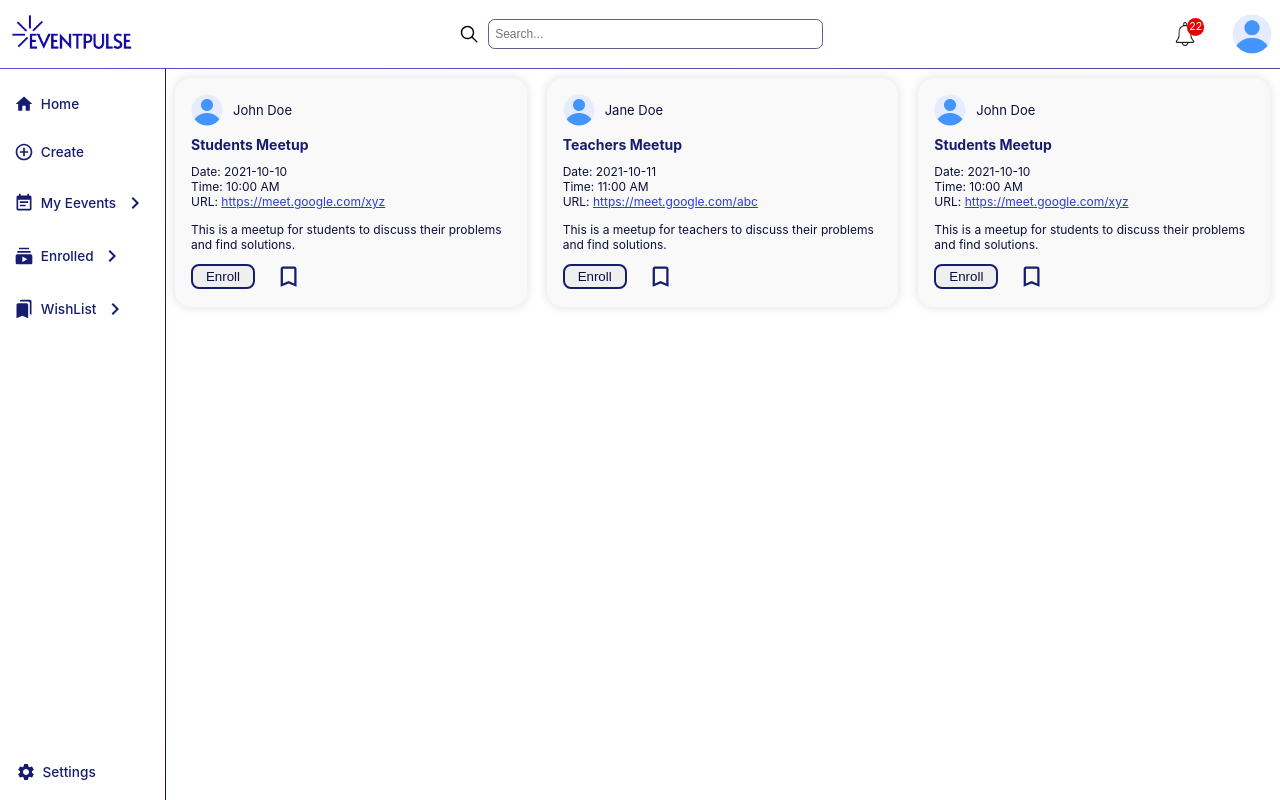
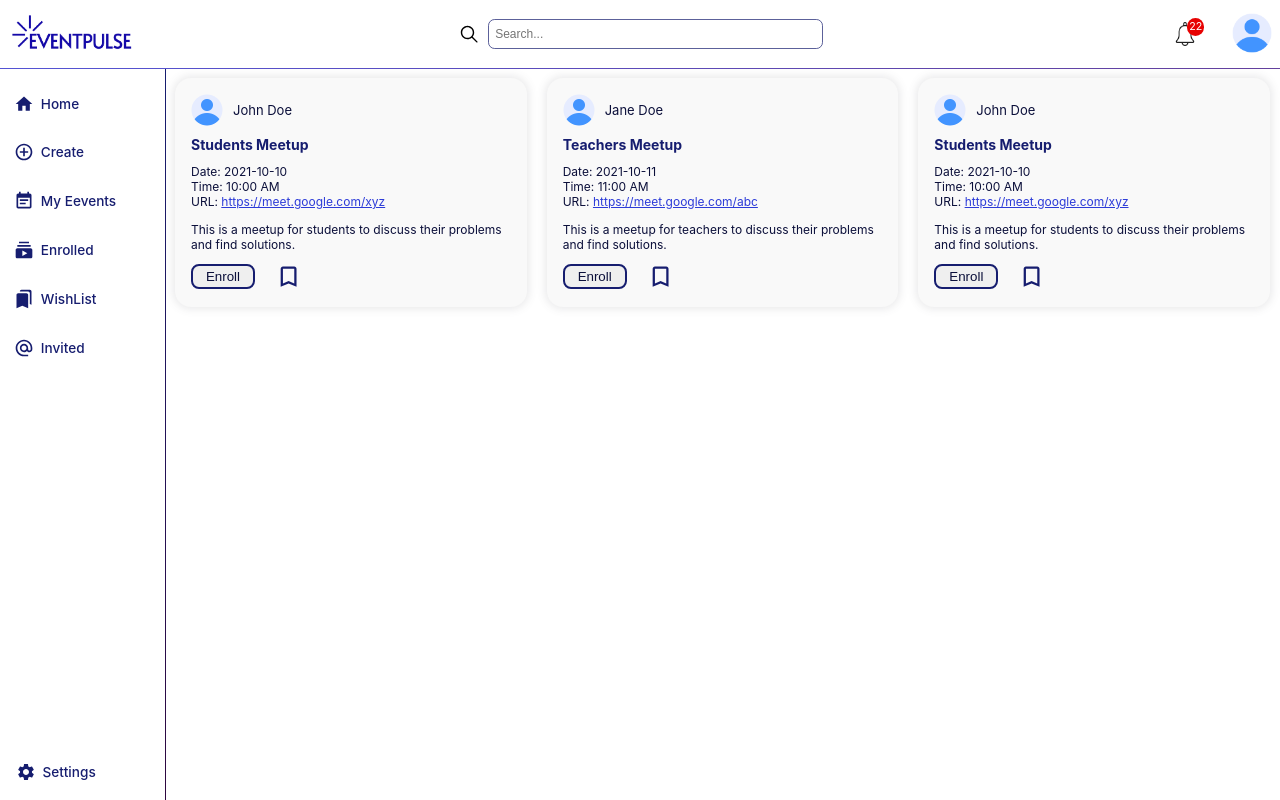
Before and after one commit to imesh-madushan/iwb360-davinci-crew, a React (Create React App) app in the folder frontend/: page / in a window 1280 px wide. Built offline with nearby package versions, Linux system fonts and the light colour scheme.

Commit message:
Icon names removed from navBar -profile options implemented when click profile image of current user

```diff
--- a/frontend/src/App.css
+++ b/frontend/src/App.css
@@ -15,6 +15,6 @@
     .mainbodyAuth{
         left: 0;
         width: 100%;
-        top: 96px;
+        top: 90px;
     }
 }
--- a/frontend/src/components/navBarAfterAuth/navBarAfterAuth.css
+++ b/frontend/src/components/navBarAfterAuth/navBarAfterAuth.css
@@ -11,6 +11,7 @@
     left: 0;
     right: 0;
     z-index: 1001;
+    font-size: 14px;
 }
 
 .navAAuth .logo{
@@ -99,15 +100,43 @@
     position: absolute;
 }
 
-.navAAuth .links a .profile{
+.navAAuth .links .profile{
+}
+
+.navAAuth .links .profile img{
     width: 2.5rem;
     height: 2.5rem;
     margin: 0rem;
 }
-.navAAuth .links a .profile:hover{
+.navAAuth .links .profile img:hover{
     filter: drop-shadow(0px 0px 5px #05050533);
 }
 
+.navAAuth .links .profile .drop{
+    position: absolute;
+    display: flex;
+    flex-direction: column;
+    background-color: rgb(255, 255, 255);
+    box-shadow: 0px 0px 5px #05050533;
+    border-radius: 0.5rem;
+    gap: 0.5rem;
+    right: 0;
+    padding: 1rem;
+    margin-right: 1px;
+    font-size: 0.8rem;
+}
+
+.navAAuth .links .profile .drop a{
+    text-decoration: none;
+    color: #161D6F;
+}
+.navAAuth .links .profile .drop .signout{
+    background-color: transparent;
+    color: #e70202;
+    cursor: pointer;
+    border: none;
+    padding: 0;
+}
 
 
 /* Mobile Responsive */
@@ -135,9 +164,13 @@
         right: -6px;
     }
 
-    .navAAuth .links a .profile{
+    .navAAuth .links .profile img{
         width: 2rem;
         height: 2rem;
     }
 
+    .navAAuth .links .profile .drop{
+        padding: 0.5rem;
+        font-size: 0.7rem;
+    }
 }
--- a/frontend/src/components/navBarAfterAuth/navBarAfterAuth.jsx
+++ b/frontend/src/components/navBarAfterAuth/navBarAfterAuth.jsx
@@ -9,6 +9,16 @@ import './navBarAfterAuth.css';
 const newNotifications = 22;
 
 const NavBarAfterAuth = () => {
+  const [isProDropdownShow, setIsProDropdownShow] = useState(false);
+
+  const triggerDropdown = () => {
+    setIsProDropdownShow(!isProDropdownShow);
+  }
+
+  const signOut = () => {
+    console.log('signOut');
+  }
+
   return (
     <>
       <header className="navAAuth">
@@ -24,9 +34,19 @@ const NavBarAfterAuth = () => {
               <img src={BellIcon} alt="" className="notifi"/>
               {newNotifications > 0 && <div className="count">{newNotifications}</div>}
             </a>
-            <a href="/profile">
-              <img src={UserLogo} alt="" className="profile"/>
-            </a>
+            <div className="profile">
+              <img src={UserLogo} alt="" className="img" onClick={triggerDropdown}/>
+
+              {isProDropdownShow ? (
+                <div className="drop">
+                  <a href="/infocurrentuser">View Info</a>
+                  <a href="/settings">Settings</a>
+                  <a onClick={signOut} className="signout">Sign Out</a>
+                </div>) : (
+                  null)
+              }
+
+            </div>
         </div>
       </header>
     </>
--- a/frontend/src/components/sideBar/sideBar.css
+++ b/frontend/src/components/sideBar/sideBar.css
@@ -92,20 +92,22 @@
     .sideBar{
         flex-direction: row;
         font-size: 0.7rem;
-        height: 36px;
-        width: 100%;
+        height: 30px;
+        width: calc(100% - 10px);
         border-right: none;
         border-bottom: 1px solid ;
         border-image: linear-gradient(to right, #0e0ec2b5, #360880c5) 1;
         justify-content: space-between;
-        gap: 0.4rem;
+        gap: 0.5rem;
         border-radius: 0rem;
         top: 60px;
+        padding: 0 10px;
     }
 
     .sideBar .links{
         flex-direction: row;
         margin: 0rem;
+        gap: 0.6rem;
     }
 
     .sideBar .out{
@@ -119,6 +121,7 @@
 
     .sideBar a span{
         /* display: none; */
+        font-size: 7px;
     }
 
     .sideBar .settings{
@@ -129,10 +132,6 @@
     .sideBar .out .icon{
         width: 1rem;
         height: 1rem;
-    }
-
-    .sideBar .links .arrow{
-        display: none;
     }
 
     .sideBar .links .grp{
--- a/frontend/src/components/sideBar/sideBar.jsx
+++ b/frontend/src/components/sideBar/sideBar.jsx
@@ -5,8 +5,7 @@ import EventNoteIcon from '@mui/icons-material/EventNote';
 import SubscriptionsIcon from '@mui/icons-material/Subscriptions';
 import BookmarksIcon from '@mui/icons-material/Bookmarks';
 import AddCircleOutlineIcon from '@mui/icons-material/AddCircleOutline';
-import KeyboardArrowRightIcon from '@mui/icons-material/KeyboardArrowRight';
-import KeyboardArrowDownIcon from '@mui/icons-material/KeyboardArrowDown';
+import AlternateEmailIcon from '@mui/icons-material/AlternateEmail';
 import SettingsIcon from '@mui/icons-material/Settings';
 import './sideBar.css';
 
@@ -41,40 +40,24 @@ const SideBar = () => {
                         <a href="/create"><AddCircleOutlineIcon className="icon" /><span>Create</span></a>
                     </div>
                     <div className="myevents out grp">
-                        <a onClick={triggerShowMyevents}>
+                        <a href="/myevents">
                             <EventNoteIcon className="icon" /><span>My Eevents</span>
-                            {isMyeventsShow ? (<KeyboardArrowDownIcon className="arrow" />) : (<KeyboardArrowRightIcon className="arrow" />)}
                         </a>
-                        {isMyeventsShow ? (
-                            <div className="list">
-                                <a href="/myongoings">ongoing</a>
-                                <a href="/myupcommings">upcomming</a>
-                            </div>
-                        ) : <></>}
                     </div>
                     <div className="enrolled out grp">
-                        <a onClick={triggerShowEnrolled}>
+                        <a href="/enrolled">
                             <SubscriptionsIcon className="icon" /><span>Enrolled</span>
-                            {isEnrolledShow ? (<KeyboardArrowDownIcon className="arrow" />) : (<KeyboardArrowRightIcon className="arrow" />)}
                         </a>
-                        {isEnrolledShow ? (
-                            <div className="list">
-                                <a href="/enongoings">ongoing</a>
-                                <a href="/enupcommings">upcomming</a>
-                            </div>
-                        ) : <></>}
                     </div>
-                    <div className="booksmarks out grp">
-                        <a onClick={triggerShowBooksmarks}>
+                    <div className="wishlist out grp">
+                        <a href="/wishlist">
                             <BookmarksIcon className="icon" /><span>WishList</span>
-                            {isBooksmarksShow ? (<KeyboardArrowDownIcon className="arrow" />) : (<KeyboardArrowRightIcon className="arrow" />)}
                         </a>
-                        {isBooksmarksShow ? (
-                            <div className="list">
-                                <a href="/wiongoings">ongoing</a>
-                                <a href="/wiupcommings">upcomming</a>
-                            </div>
-                        ) : <></>}
+                    </div>
+                    <div className="invited out grp">
+                        <a href="/invited">
+                            <AlternateEmailIcon className="icon" /><span>Invited</span>
+                        </a>
                     </div>
                 </div>
                 <div className="out settings">
```
